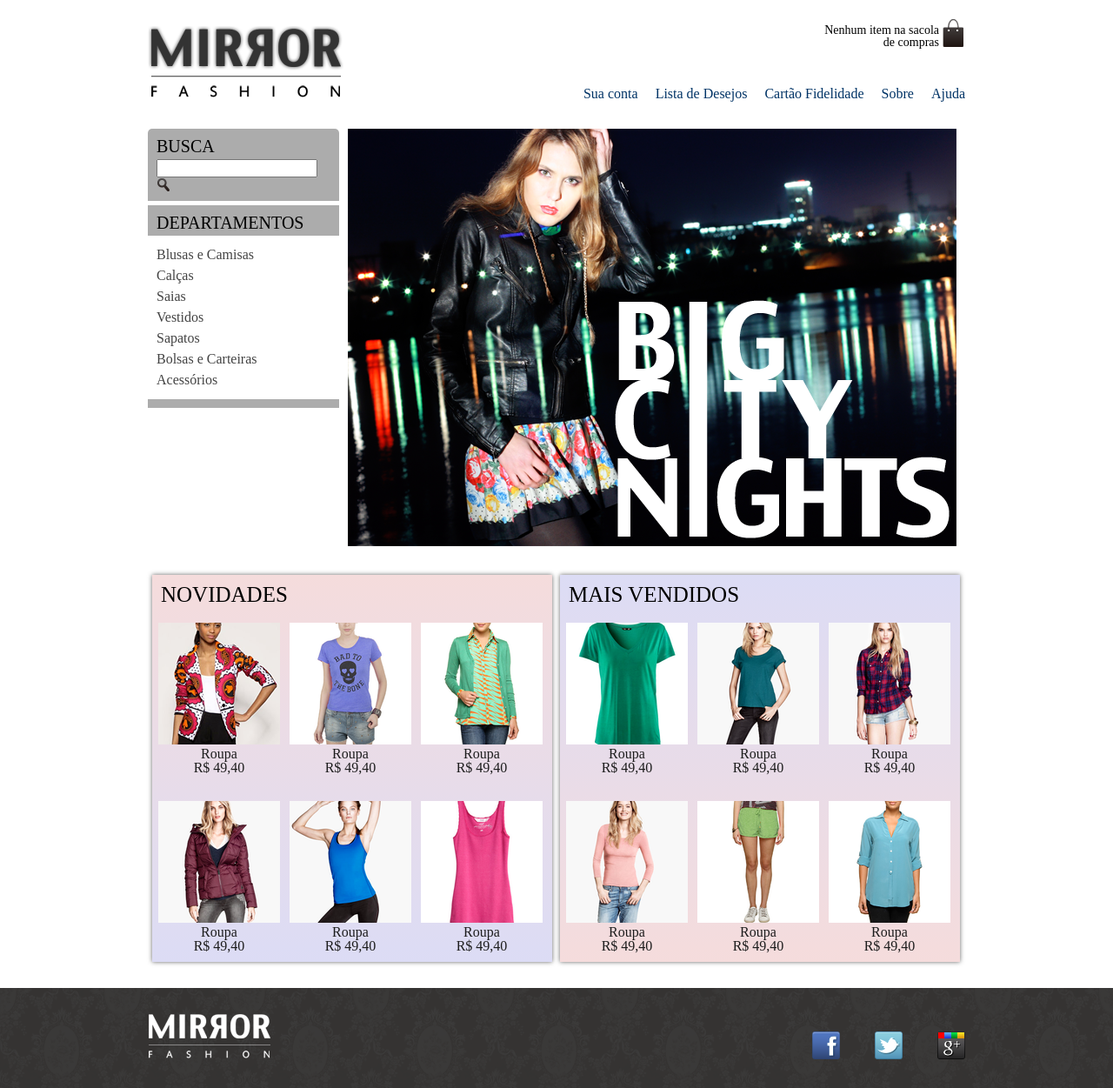
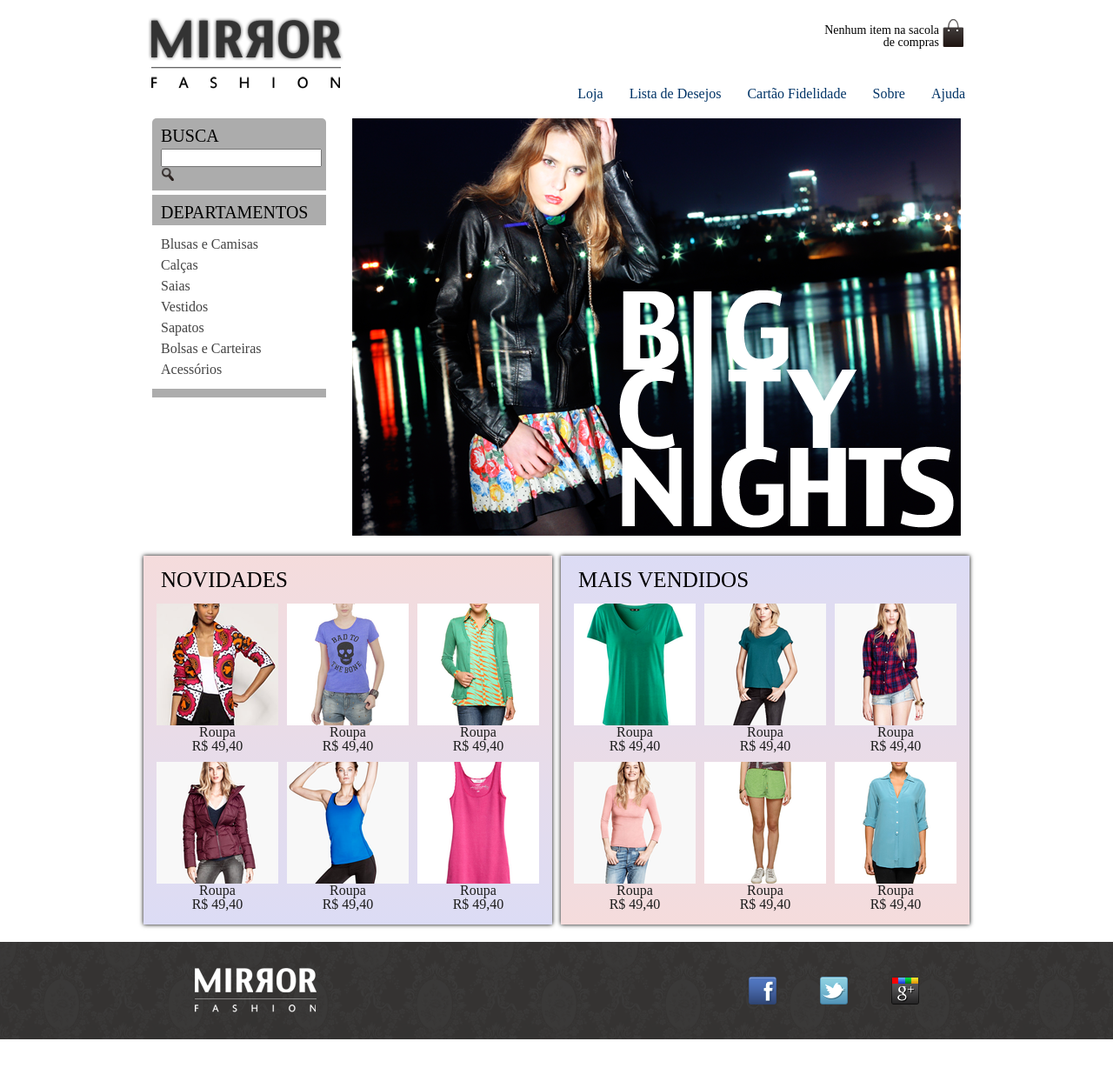
Before and after one commit to DiogoAngelo/Mirror-Fashion, a plain HTML site: page index.html in a window 1280 px wide. Shown: the whole page at 87% size. After the commit the page ends 1195 px from the top, so only its background shows below. Drawn offline with Linux system fonts and the light colour scheme.

Commit message:
apply flexbox

```diff
--- a/css/style.css
+++ b/css/style.css
@@ -1,27 +1,21 @@
-
-
-.caixa {
+.container-principal {
     width: 940px;
     margin: 0 auto;
-    position: relative;
-    padding: 30px 0;
 }
 
-.caixa ul {
-    position: absolute;
-    top: 100px;
-    right: 0;
+.cabecalho {
+    display: flex;
+    justify-content: space-between;
+    margin: 20px 0;
 }
 
-.caixa li {
-    float: left;
-    margin-left: 20px;
+.box {
+    display: flex;
+    flex-direction: column;
+    align-items: flex-end;
 }
 
 .sacola {
-    position: absolute;
-    top: 20px;
-    right: 0;
     width: 140px;
     text-align: right;
     background: url('../img/sacola.png');
@@ -32,21 +26,34 @@
     font-size: 14px;
 }
 
-.caixa a {
+.menu-navegacao {
+    display: flex;
+    height: 60px;
+    align-items: flex-end;
+}
+
+.menu-navegacao li {
+    margin-left: 30px;
+}
+
+.menu-navegacao a {
     color: #036;
     text-decoration: none;
 }
 
-.caixa a:hover {
+.menu-navegacao a:hover {
     color: #1200ff;
 }
 
-.principal {
-    width: 940px;
-    margin: 0 auto;
+
+/*-----------------principal--------------*/
+
+.inicio {
+    display: flex;
+    justify-content: center;
 }
 
-.principal h3 {
+.inicio h3 {
     font-size: 20px;
     margin-bottom: 5px;
     text-transform: uppercase;
@@ -54,12 +61,11 @@
 
 .busca {
     background-color: #acacac;
-    width: 220px;
+    width: 200px;
     padding: 10px;
     border-radius: 5px 5px 0 0;
+    margin-bottom: 5px;
     box-sizing: border-box;
-    margin-bottom: 5px;
-    float: left;
 }
 
 .busca button {
@@ -73,24 +79,9 @@
 
 .departamentos {
     background-color: #acacac;
-    width: 220px;
+    width: 200px;
     padding: 10px;
     box-sizing: border-box;
-    float: left;
-    clear: left;
-}
-
-.departamentos a {
-    display: block;
-    color: #434343;
-    text-decoration: none;
-}
-.departamentos li{
-    line-height: 1.5em;
-}
-.departamentos a:hover{
-    transform: scale(1.1);
-    font-weight: bold;
 }
 
 .departamentos ul {
@@ -98,6 +89,10 @@
     width: 200px;
     margin-left: -10px;
     padding: 10px;
+}
+
+.departamentos li {
+    line-height: 1.5em;
 }
 
 .departamentos li ul {
@@ -109,95 +104,119 @@
     display: block;
 }
 
+.departamentos a {
+    display: block;
+    color: #434343;
+    text-decoration: none;
+}
+
+.departamentos a:hover {
+    transform: scale(1.1);
+    font-weight: bold;
+}
+
 .banner {
-    display: inline-block;
-    margin-left: 10px;
+    margin-left: 30px;
 }
 
 
 /*-------------------PAINEL------------------*/
-.paineis{
-    width: 940px;
-    margin: 0 auto;
-    padding: 30px 0;
 
+.paineis {
+    display: flex;
+    justify-content: center;
 }
-.painel{
-    display: inline-block;
-    width: 460px;
-    box-sizing: border-box;
-    background: red;
-    margin-left: 5px;
-    box-shadow: 0 0 5px #666;
 
+.novidades,
+.mais-vendidos {
+    display: flex;
+    justify-content: center;
+    width: 470px;
+    flex-wrap: wrap;
+    padding: 10px 0;
 }
-.novidades{
+
+.painel {
     background: linear-gradient(#f5dcdc, #dcdcf5);
+    margin: 20px 5px;
+    box-shadow: 0 0 5px;
 }
-.mais-vendidos{
+
+.painel+.painel {
     background: linear-gradient(#dcdcf5, #f5dcdc);
 }
-.painel h3{
-    font-size: 25px;
-    padding: 10px 0 0 10px;
-    text-transform: uppercase;
+
+.painel li {
+    margin: 5px;
 }
 
-.painel li{
-    display: inline-block;
-    padding: 20px 0  10px 7px;
-    text-align: center;
-    width: 140px;
-    transition: 0.2s ease-in-out;
-
-}
-.painel li:hover{
+.painel li:hover {
     transform: scale(1.05);
-
-
+    box-shadow: 0px 0px 8px #bbb;
+    transition: .3s;
 }
 
-.painel a{
+.painel a {
+    display: flex;
+    flex-direction: column;
+    align-items: center;
+    text-align: center;
     text-decoration: none;
     color: #1d1d1d;
 }
+
+.painel h3 {
+    font-size: 25px;
+    padding: 5px 0 0 20px;
+    text-transform: uppercase;
+    margin-top: 10px;
+}
+
+
 /*-------------RODAPE------------*/
 
-footer{
+footer {
     background: url('../img/fundo-rodape.png');
 }
-.rodape-container{
-    width: 940px;
-    margin: 0 auto;
+
+.rodape-container {
+    display: flex;
+    justify-content: space-around;
+    align-items: center;
     padding: 30px 0;
-    position: relative;
 }
-.social{
-    position: absolute;
-    top: 50px;
-    right: 0;
+
+.social ul {
+    display: flex;
 }
-.social li{
-    float: left;
-    margin-left: 40px;
+
+.social li {
+    display: flex;
+    margin-left: 50px;
+    align-items: center;
 }
-.social a{
-    display: block;
+
+.social a {
     background-repeat: no-repeat;
     height: 32px;
     width: 32px;
     text-indent: -9999px;
 }
-.social a:hover{
+
+.social a:hover {
     transform: scale(1.1);
-    box-shadow: 0 0 5px #fff;;
+    box-shadow: 0 0 5px #fff;
+    ;
 }
-.social a[href*=google]{
+
+.social a[href*=google] {
     background: url('../img/googleplus.png');
 }
-.social a[href*=facebook]{
+
+.social a[href*=facebook] {
     background: url('../img/facebook.png');
 }
-.social a[href*=twitter]{
+
+.social a[href*=twitter] {
     background: url('../img/twitter.png');
 }
--- a/index.html
+++ b/index.html
@@ -11,25 +11,34 @@
 
 <body>
     <header>
-        <section class="caixa">
+        <div class="container-principal">
+            <div class="cabecalho">
+
                 <h1><img src="img/logo.png"></h1>
+
+                <div class="box">
+                    <section class="sacola">
+                        <p>Nenhum item na sacola de compras</p>
+                    </section>
                     <nav>
-                <ul>
-                    <li><a href="#">Sua conta</a></li>
+                        <ul class="menu-navegacao">
+                            <li><a href="index.html">Loja</a></li>
                             <li><a href="#">Lista de Desejos</a></li>
                             <li><a href="#">Cartão Fidelidade</a></li>
-                    <li><a href="#">Sobre</a></li>
+                            <li><a href="sobre.html">Sobre</a></li>
                             <li><a href="#">Ajuda</a></li>
                         </ul>
                     </nav>
-            <div class="sacola">
-                <p>Nenhum item na sacola de compras</p>
                 </div>
-        </section>
+
+            </div>
+        </div>
     </header>
     <main>
-        <div class="principal">
+        <div class="container-principal">
 
+            <div class="inicio">
+                <div class="menu-opcoes">
                     <section class="busca">
                         <h3>Busca</h3>
                         <form>
@@ -57,6 +66,7 @@
                             <li><a href="#">Acessórios</a></li>
                         </ul>
                     </section>
+                </div>
 
                 <section class="banner">
                     <img src="img/destaque-home.png">
@@ -64,9 +74,10 @@
             </div>
 
             <div class="paineis">
-            <section class="painel novidades">
+
+                <section class="painel">
                     <h3>Novidades</h3>
-                <ul>
+                    <ul class="novidades">
                         <li>
                             <a href="#">
                                 <img src="img/produtos/miniatura1.png">
@@ -105,9 +116,9 @@
                         </li>
                     </ul>
                 </section>
-            <section class="painel mais-vendidos">
+                <section class="painel">
                     <h3>Mais Vendidos</h3>
-                <ul>
+                    <ul class="mais-vendidos">
                         <li>
                             <a href="#">
                                 <img src="img/produtos/miniatura7.png">
@@ -147,7 +158,9 @@
                     </ul>
                 </section>
             </div>
+        </div>
     </main>
+
     <footer>
         <div class="rodape-container">
             <img src="img/logo-rodape.png">
```
Also changed, not shown: 2 other files. Lines whose indentation alone changed are shown as unchanged.
